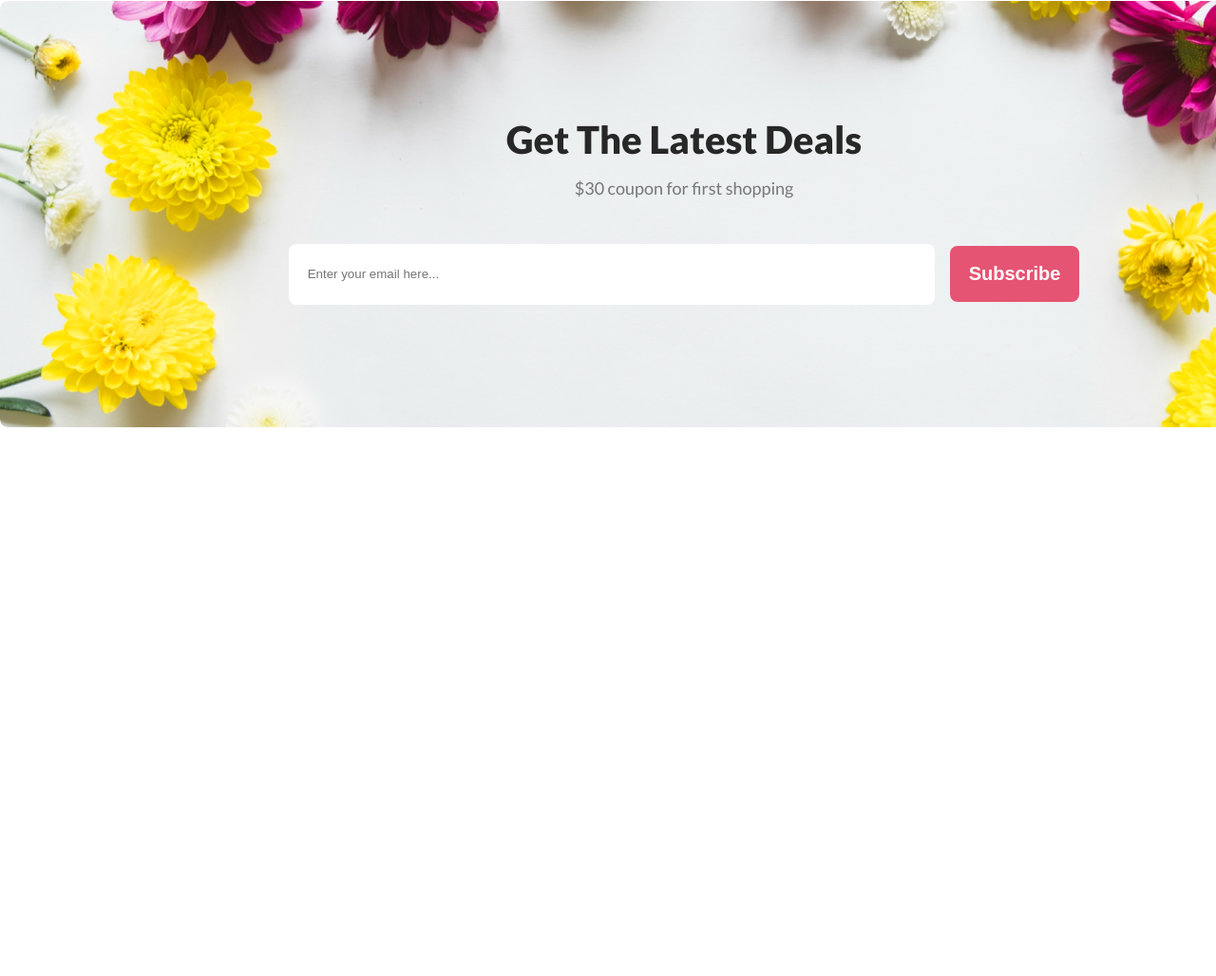
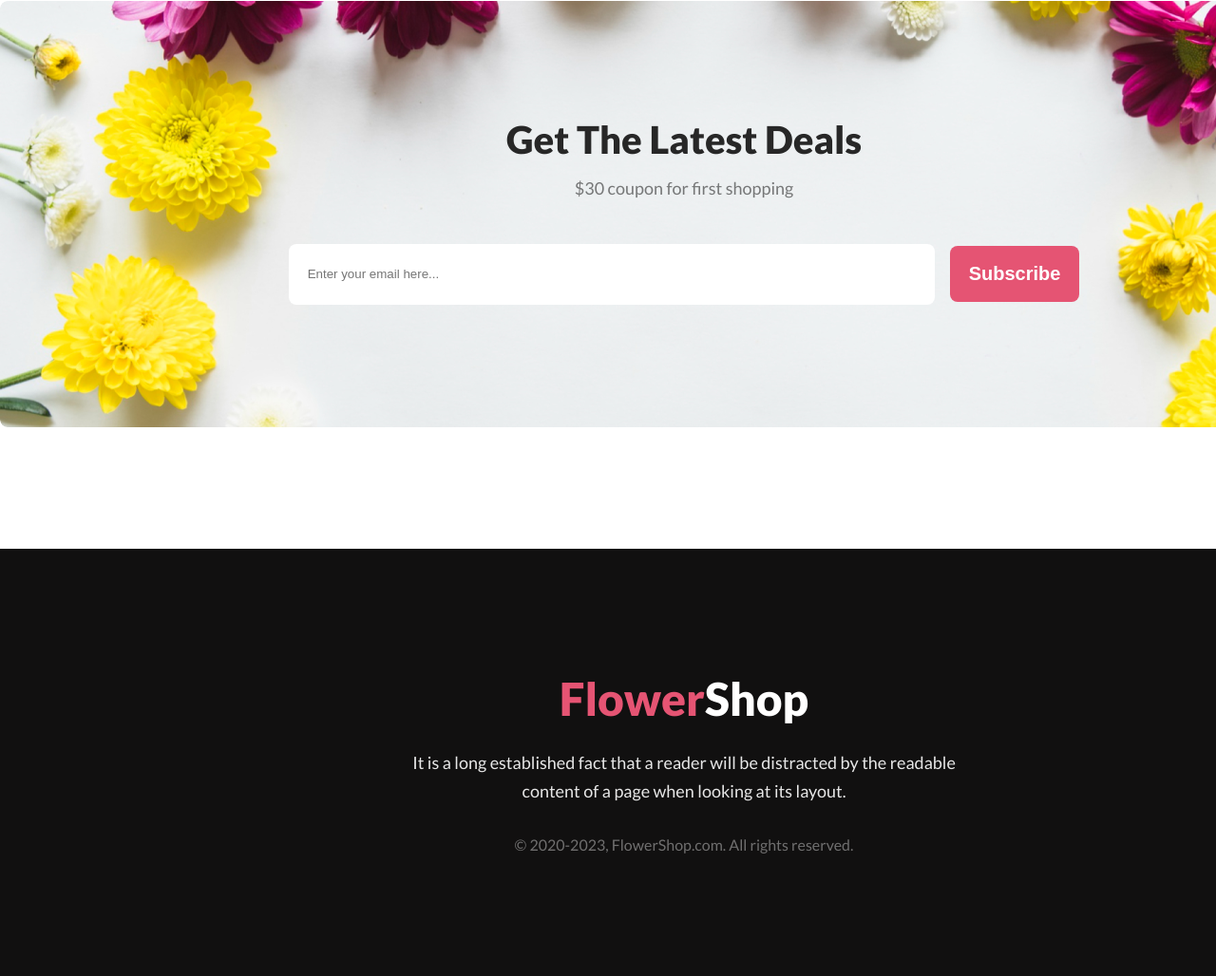
Before and after one commit to Jakaria030/flower-shop, a plain HTML site: page index.html in a window 1280 px wide. Shown: the part 3880-4908 px from the top of the page at 95% size. Before the commit the page ends 4458 px from the top, so only its background shows below. Drawn offline with Linux system fonts and the light colour scheme.

Commit message:
footer section complete

```diff
--- a/index.html
+++ b/index.html
@@ -110,7 +110,17 @@
     </main>
     <!-- main section end -->
 
-
+    <!-- footer section start -->
+    <footer id="footer">
+        <section class="footer-container">
+            <div class="footer-content">
+                <h1>Flower<span>Shop</span></h1>
+                <p>It is a long established fact that a reader will be distracted by the readable <br> content of a page when looking at its layout.</p>
+                <small>&copy; 2020-2023, FlowerShop.com. All rights reserved.</small>
+            </div>
+        </section>
+    </footer>
+    <!-- footer section end -->
 
 </body>
 </html>
--- a/styles/style.css
+++ b/styles/style.css
@@ -293,3 +293,47 @@ body{
     padding: 18px 20px;
 }
 /* latest deal container styles end */
+
+/* footer section styles start */
+#footer{
+    width: 100%;
+    height: 450px;
+    background-color: rgb(17, 16, 16);
+}
+.footer-container{
+    width: 1440px;
+    height: 100%;
+    margin: 0 auto;
+}
+.footer-content{
+    height: 100%;
+    display: flex;
+    flex-direction: column;
+    justify-content: center;
+    align-items: center;
+}
+.footer-content h1{
+    color: rgb(229, 84, 115);
+    font-size: 48px;
+    font-weight: 800;
+    margin-bottom: 24px;
+}
+.footer-content span{
+    color: white;
+}
+.footer-content p{
+    color: rgba(255, 255, 255, 0.9);
+    font-size: 18px;
+    font-weight: 400;
+    line-height: 30px;
+    text-align: center;
+    margin-bottom: 32px;
+}
+.footer-content small{
+    color: rgba(255, 255, 255, 0.4);
+    font-size: 16px;
+    font-weight: 400;
+    line-height: 19px;
+    text-align: center;
+}
+/* footer section styles end */
```
